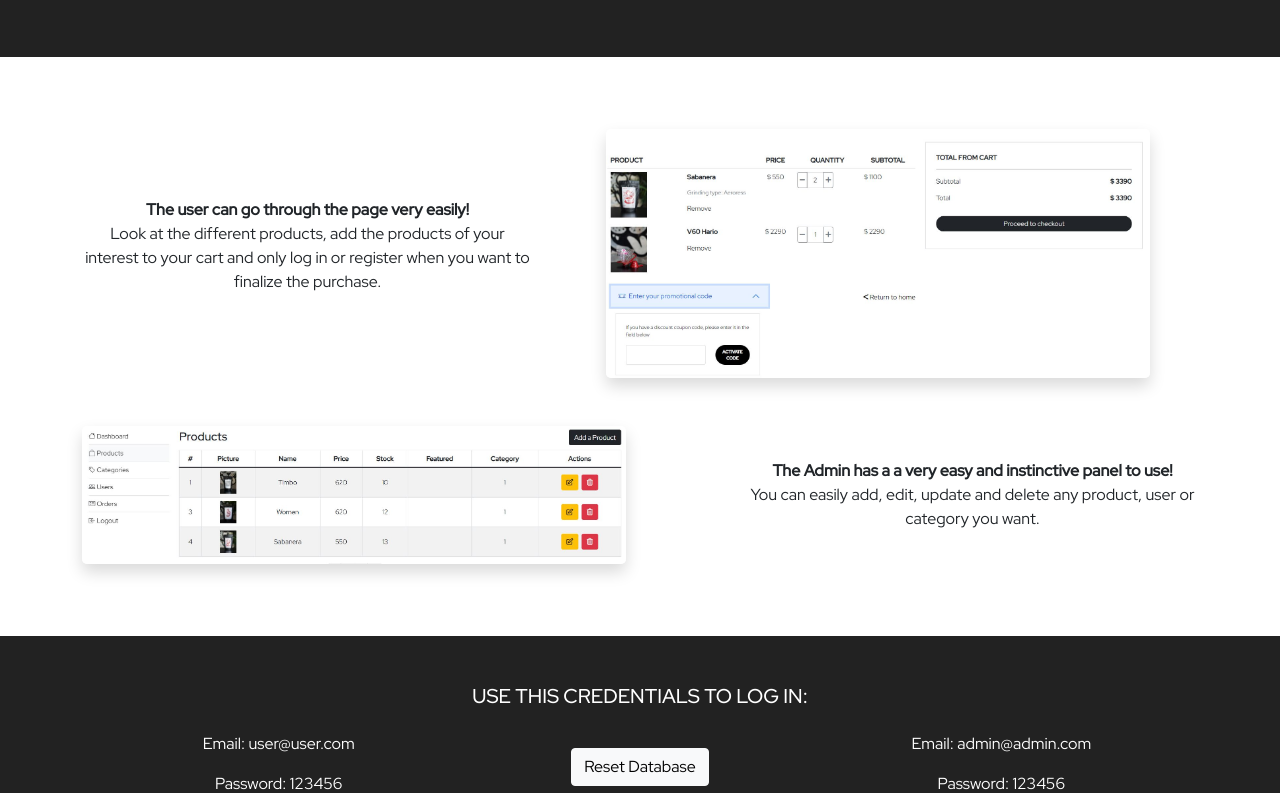
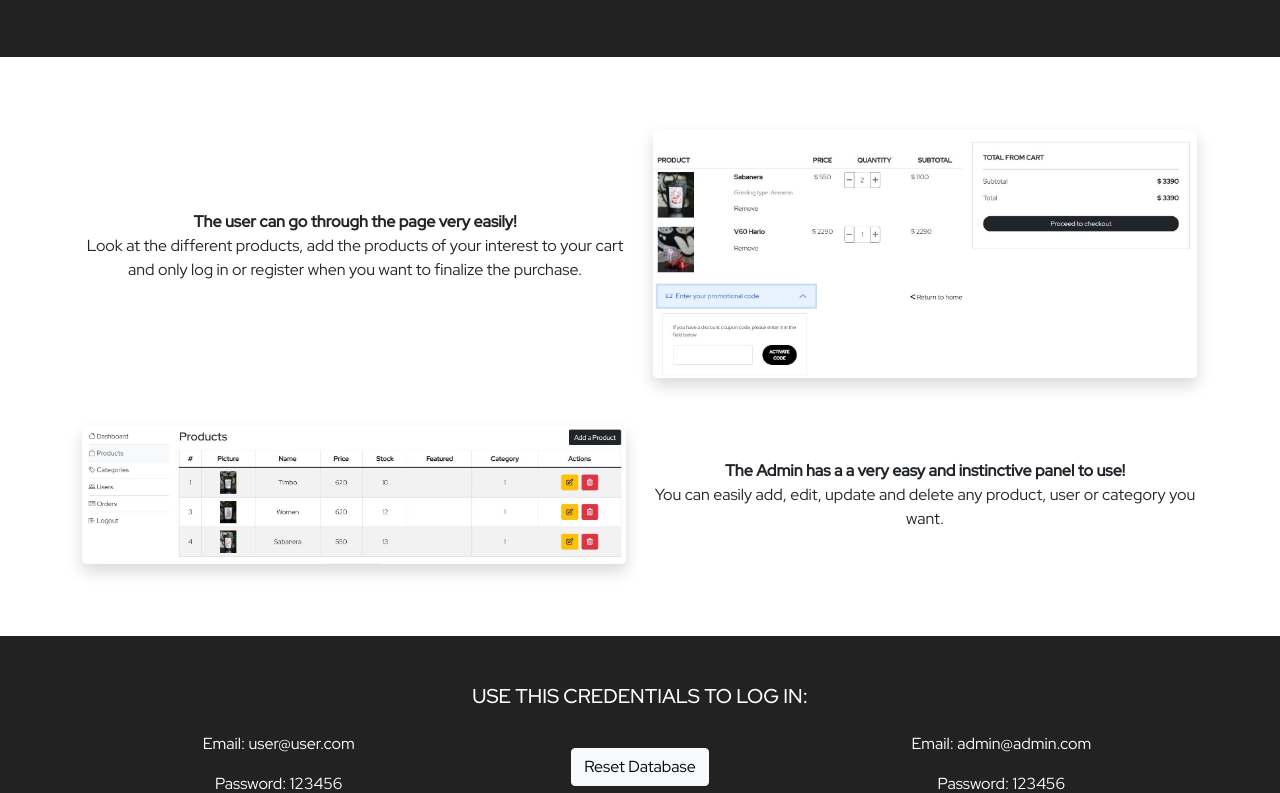
Before and after one commit to FelipeCabreraB/E-commerce-Front, a React (Create React App) app: page /about-this-project in a window 1280 px wide. Shown: the part 807-1600 px from the top of the page. Built offline with nearby package versions, Linux system fonts and the light colour scheme.

Commit message:
responisve

```diff
--- a/src/pages/Website/AboutThisProject.jsx
+++ b/src/pages/Website/AboutThisProject.jsx
@@ -135,7 +135,7 @@ function AboutThisProject() {
         </div>
         <div className="my-5 py-4 container">
           <Row className="text-center mb-3">
-            <Col className="d-flex align-items-center " md={5}>
+            <Col className="d-flex align-items-center " ld={5}>
               <p>
                 <strong>The user can go through the page very easily! </strong>{" "}
                 <br />
@@ -144,7 +144,7 @@ function AboutThisProject() {
                 to finalize the purchase.
               </p>
             </Col>
-            <Col md={7} className="img-fluid">
+            <Col ld={7} className="img-fluid">
               <img
                 className="shadow img-screenCapture"
                 src={Capture_screen1}
@@ -154,7 +154,7 @@ function AboutThisProject() {
             </Col>
           </Row>
           <Row className="mt-4 pt-4">
-            <Col md={7} className="img-fluid">
+            <Col ld={7} className="img-fluid">
               <div>
                 <img
                   className="shadow img-screenCapture"
@@ -164,7 +164,7 @@ function AboutThisProject() {
                 />
               </div>
             </Col>
-            <Col className="d-flex align-items-center text-center mt-3" md={5}>
+            <Col className="d-flex align-items-center text-center mt-3" ld={5}>
               <p>
                 <strong>
                   The Admin has a a very easy and instinctive panel to use!
@@ -180,11 +180,11 @@ function AboutThisProject() {
           <div className="mt-4 mb-4 py-4 text-center container">
             <h5 className="my-4">USE THIS CREDENTIALS TO LOG IN: </h5>
             <Row className="m-3">
-              <Col>
+              <Col md={4}>
                 <p>Email: user@user.com</p>
                 <p>Password: 123456</p>
               </Col>
-              <Col className="mt-3">
+              <Col className="mt-3" md={4}>
                 <Button
                   variant="light"
                   onClick={() => {
@@ -215,7 +215,7 @@ function AboutThisProject() {
                   )
                 }
               </Col>
-              <Col>
+              <Col md={4}>
                 <p>Email: admin@admin.com</p>
                 <p>Password: 123456</p>
               </Col>
```
